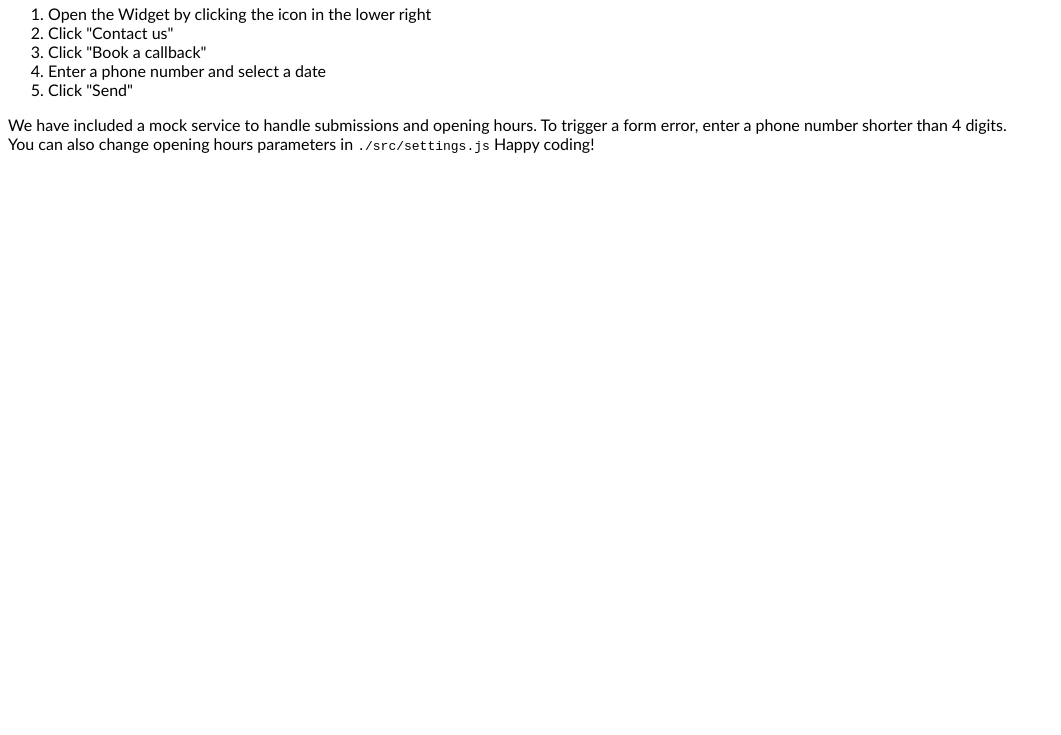
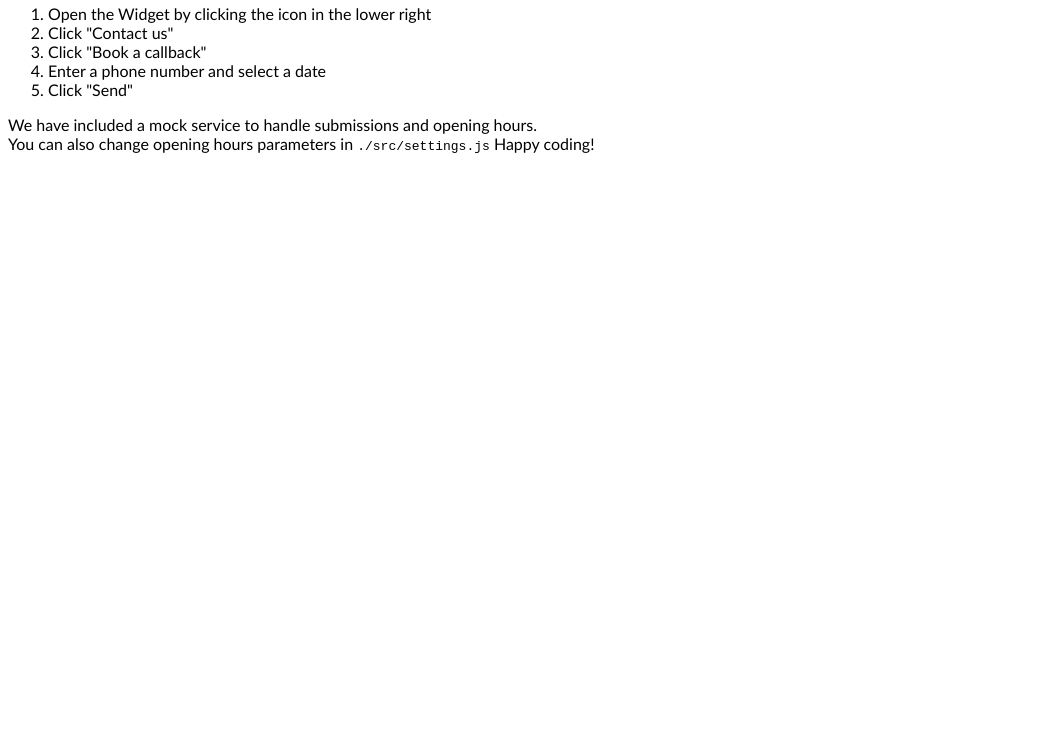
Before and after one commit to Humany/humany-skeleton-callback-plugin, a website built with webpack: page public/index.html in a window 1280 px wide. Shown: the part 65-800 px from the top of the page, without its empty margins (0-1061 px from the left). Built offline with nearby package versions, Linux system fonts and the light colour scheme; a script that the page names is missing.

Commit message:
update desc

```diff
--- a/public/index.html
+++ b/public/index.html
@@ -40,7 +40,6 @@
     </ol>
     <div>
       We have included a mock service to handle submissions and opening hours.
-      To trigger a form error, enter a phone number shorter than 4 digits.
       <br /> You can also change opening hours parameters in <code>./src/settings.js</code> Happy coding!
     </div>
   </div>
```
